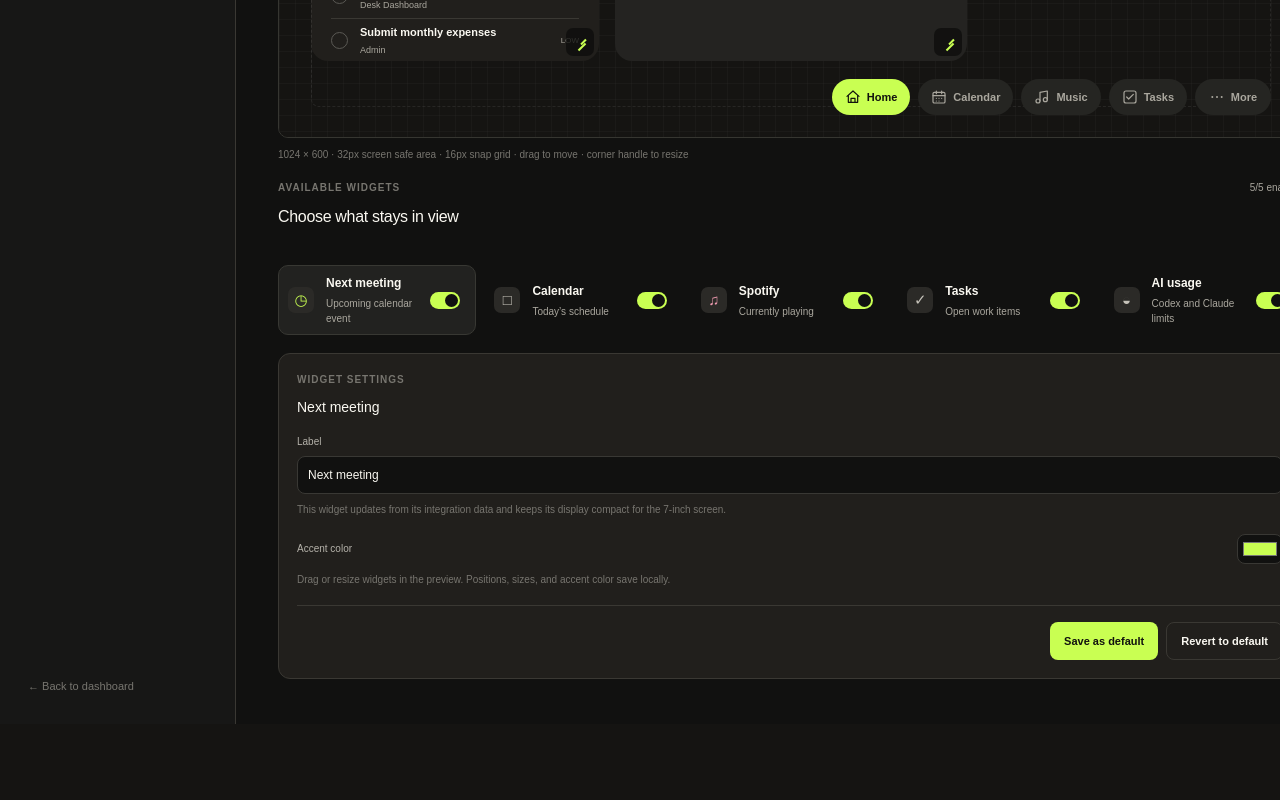
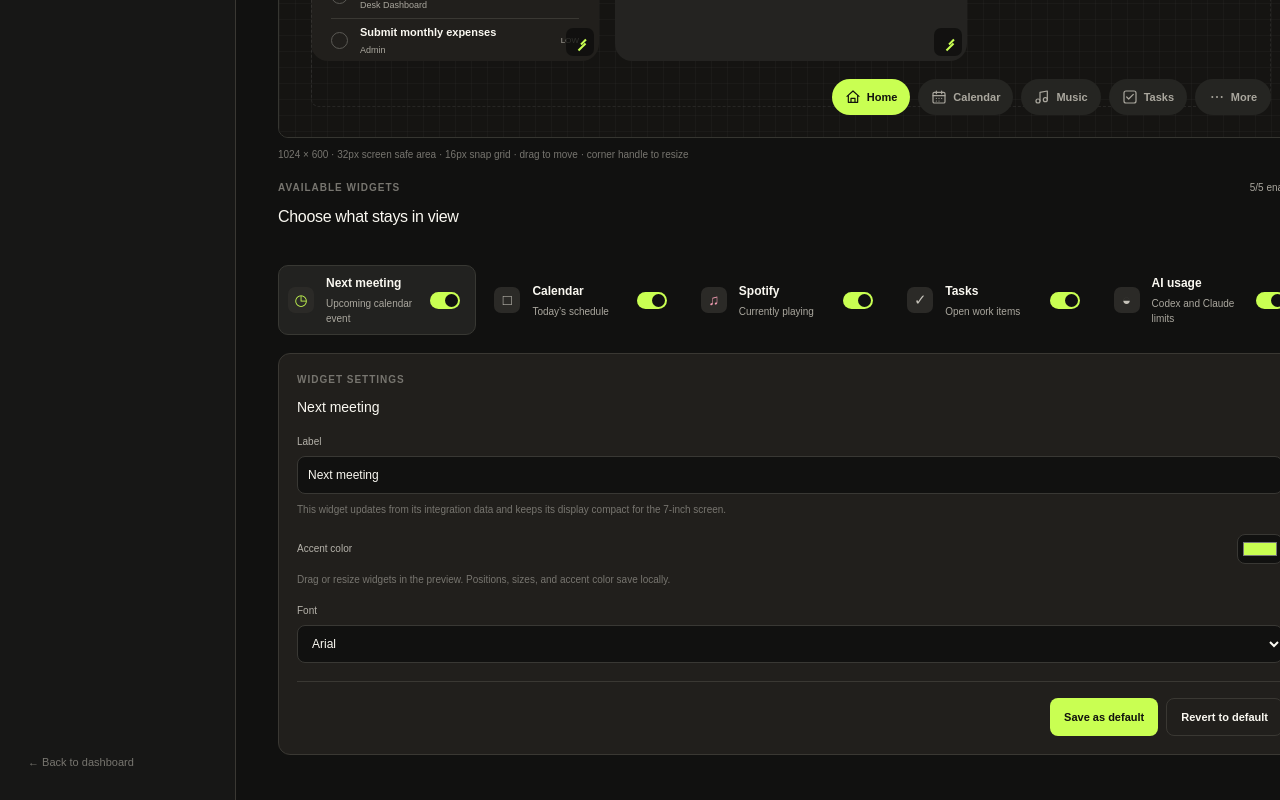
Before and after one commit to nunoscamorim/Desk, a Next.js app: page /admin in a window 1280 px wide. Shown: the part 697-1497 px from the top of the page. Before the commit the page ends 1421 px from the top, so only its background shows below. Built offline with nearby package versions, Linux system fonts and the light colour scheme; no server answers.

Commit message:
Fix admin font selector visibility

```diff
--- a/app/admin/page.tsx
+++ b/app/admin/page.tsx
@@ -137,7 +137,7 @@ export default function AdminPage() {
   useEffect(() => { queueMicrotask(() => setConfig(readWidgetConfig(window.localStorage.getItem("desk-dashboard-widgets")))); void fetch("/api/config").then((response) => response.json()).then((serverConfig: { widgets?: WidgetConfig[]; accentColor?: string }) => { queueMicrotask(() => { if (serverConfig.widgets) setConfig(serverConfig.widgets); if (serverConfig.accentColor) setAccentColor(serverConfig.accentColor); setConfigLoaded(true); }); }).catch(() => setConfigLoaded(true)); void loadData().then(setData).catch(() => setData(null)); }, []);
   useEffect(() => { if (!configLoaded) return; window.localStorage.setItem("desk-dashboard-widgets", JSON.stringify(config)); void fetch("/api/config", { method: "PUT", headers: { "Content-Type": "application/json" }, body: JSON.stringify({ widgets: config, accentColor }) }); }, [config, accentColor, configLoaded]);
   useEffect(() => { queueMicrotask(() => { setAccentColor(window.localStorage.getItem("desk-dashboard-accent") || "#c9ff52"); setFontFamily(window.localStorage.getItem("desk-dashboard-font") || "Arial"); }); }, []);
-  useEffect(() => { const panel = document.querySelector(".widget-settings"); if (!panel || panel.querySelector(".font-setting")) return; const label = document.createElement("label"); label.className = "font-setting"; label.textContent = "Font"; const select = document.createElement("select"); ["Arial", "Inter", "Roboto", "Archivo", "DM Sans", "Space Grotesk", "Manrope"].forEach((font) => { const option = new Option(font, font); select.add(option); }); select.value = fontFamily; select.onchange = () => { setFontFamily(select.value); window.localStorage.setItem("desk-dashboard-font", select.value); }; label.appendChild(select); panel.appendChild(label); return () => label.remove(); }, [fontFamily]);
+  useEffect(() => { const panel = document.querySelector(".widget-settings"); if (!panel || panel.querySelector(".font-setting")) return; const label = document.createElement("label"); label.className = "font-setting"; label.textContent = "Font"; const select = document.createElement("select"); ["Arial", "Inter", "Roboto", "Archivo", "DM Sans", "Space Grotesk", "Manrope"].forEach((font) => { const option = new Option(font, font); select.add(option); }); select.value = fontFamily; select.onchange = () => { setFontFamily(select.value); window.localStorage.setItem("desk-dashboard-font", select.value); }; label.appendChild(select); panel.appendChild(label); return () => label.remove(); }, [fontFamily, authenticated]);
   useEffect(() => { const panel = document.querySelector(".widget-settings"); if (!panel || panel.querySelector(".config-actions")) return; const actions = document.createElement("div"); actions.className = "config-actions"; const save = document.createElement("button"); save.type = "button"; save.textContent = "Save as default"; save.onclick = () => { window.localStorage.setItem("desk-dashboard-default", JSON.stringify({ widgets: config, accentColor, fontFamily })); save.textContent = "Default saved"; window.setTimeout(() => { save.textContent = "Save as default"; }, 1400); }; const revert = document.createElement("button"); revert.type = "button"; revert.className = "secondary"; revert.textContent = "Revert to default"; revert.onclick = () => { try { const saved = JSON.parse(window.localStorage.getItem("desk-dashboard-default") || "null") as { widgets?: WidgetConfig[]; accentColor?: string; fontFamily?: string } | null; setConfig(saved?.widgets ?? defaultWidgetConfig); setAccentColor(saved?.accentColor ?? "#c9ff52"); setFontFamily(saved?.fontFamily ?? "Arial"); } catch { setConfig(defaultWidgetConfig); setAccentColor("#c9ff52"); setFontFamily("Arial"); } }; actions.append(save, revert); panel.appendChild(actions); return () => actions.remove(); }, [config, accentColor, fontFamily]);
   useEffect(() => { void fetch("/api/config/services").then((response) => response.json()).then((payload: { services?: Record<string, { configured: boolean }> }) => setServiceStatus(payload.services ?? null)).catch(() => setServiceStatus(null)); }, []);
   useEffect(() => { void fetch("/api/auth/session").then((response) => response.json()).then((session: { authenticated: boolean; configured: boolean }) => queueMicrotask(() => setAuthenticated(session.configured ? session.authenticated : true))).catch(() => queueMicrotask(() => setAuthenticated(true))); }, []);
--- a/app/globals.css
+++ b/app/globals.css
@@ -145,3 +145,4 @@ button { font: inherit; }
 .auth-shell { min-height: 100vh; align-items: center; justify-content: center; }.admin-login { width: 320px; display: flex; flex-direction: column; align-items: center; padding: 34px; border: 1px solid var(--line); border-radius: 16px; background: var(--panel); text-align: center; }.admin-login .brand-mark { margin-bottom: 18px; }.admin-login h1 { margin: 0 0 9px; font-size: 24px; }.admin-login p:not(.admin-eyebrow) { margin: 0 0 20px; color: var(--muted); font-size: 12px; line-height: 1.45; }.admin-login input { width: 100%; height: 42px; border: 1px solid var(--line); border-radius: 8px; padding: 0 11px; background: #151412; color: var(--ink); outline: none; }.admin-login input:focus { border-color: var(--lime); }.admin-login button { width: 100%; height: 42px; margin-top: 11px; border: 0; border-radius: 8px; background: var(--lime); color: #151412; font-size: 12px; font-weight: 700; cursor: pointer; }.login-error { margin-top: 12px; color: #ff9b7c; font-size: 11px; }
 .credentials-page { width: min(100%, 460px); }.credentials-page > .admin-back { display: inline-block; margin-bottom: 16px; }.credentials-panel { padding: 24px; border: 1px solid var(--line); border-radius: 16px; background: var(--panel); }.credentials-panel h2 { margin: 0 0 12px; font-size: 20px; }.credentials-panel label { display: block; margin-top: 14px; color: var(--muted); font-size: 10px; }.credentials-panel input { width: 100%; height: 38px; margin-top: 6px; border: 1px solid var(--line); border-radius: 8px; padding: 0 10px; background: #151412; color: var(--ink); }.credentials-panel button { width: 100%; height: 40px; margin-top: 18px; border: 0; border-radius: 8px; background: var(--lime); color: #151412; font-size: 12px; font-weight: 700; cursor: pointer; }.credential-status { display: block; margin-top: 12px; color: var(--muted); font-size: 10px; }
 .config-actions { display: flex; justify-content: flex-end; gap: 8px; margin-top: 18px; padding-top: 16px; border-top: 1px solid var(--line); }.config-actions button { height: 38px; border: 0; border-radius: 8px; padding: 0 14px; background: var(--lime); color: #11120e; font-size: 11px; font-weight: 700; cursor: pointer; }.config-actions button.secondary { border: 1px solid var(--line); background: transparent; color: var(--ink); }
+.font-setting { display: block; margin-top: 16px; color: #b5b2aa; font-size: 10px; }.font-setting select { display: block; width: 100%; height: 38px; margin-top: 7px; border: 1px solid #393834; border-radius: 8px; padding: 0 10px; outline: 0; background: #111110; color: var(--ink); font: inherit; font-size: 12px; }.font-setting select:focus { border-color: var(--lime); }
```
